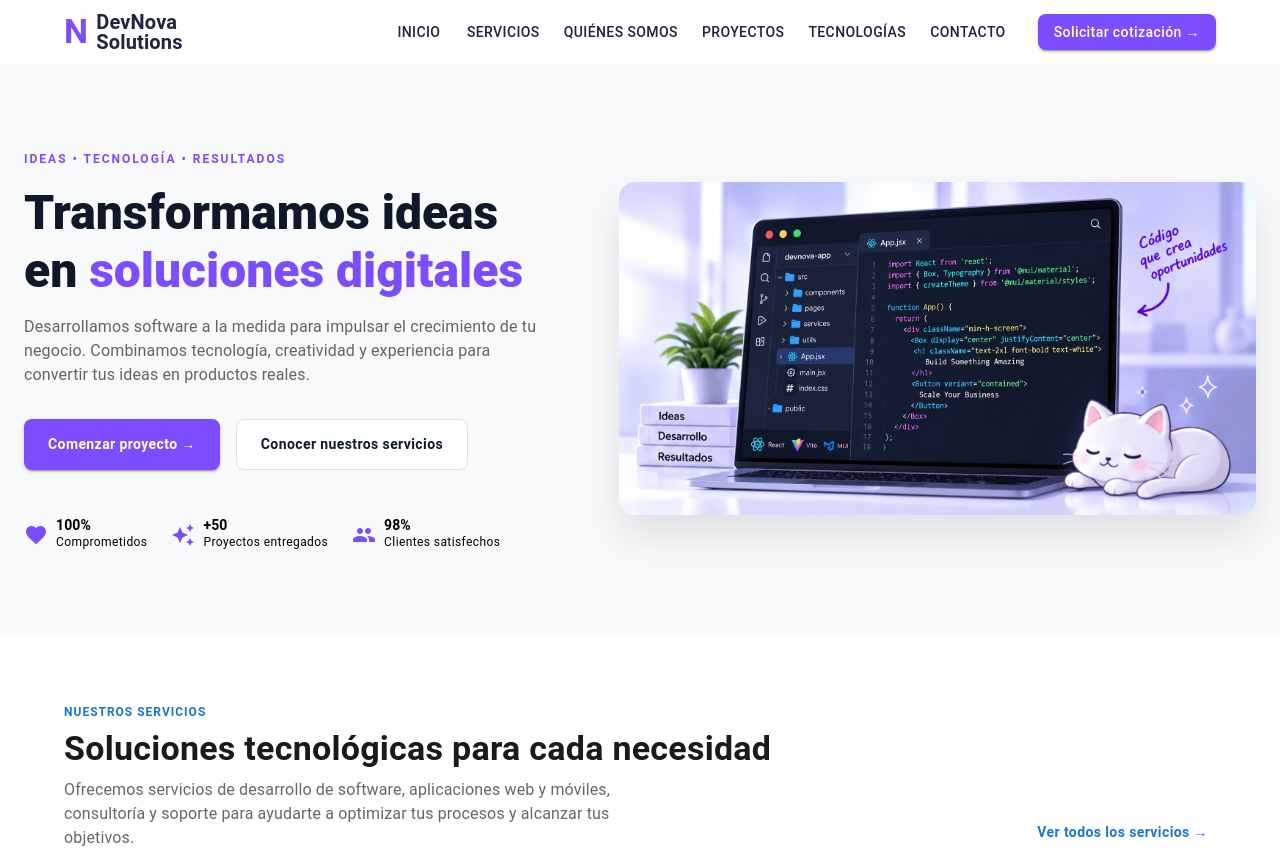
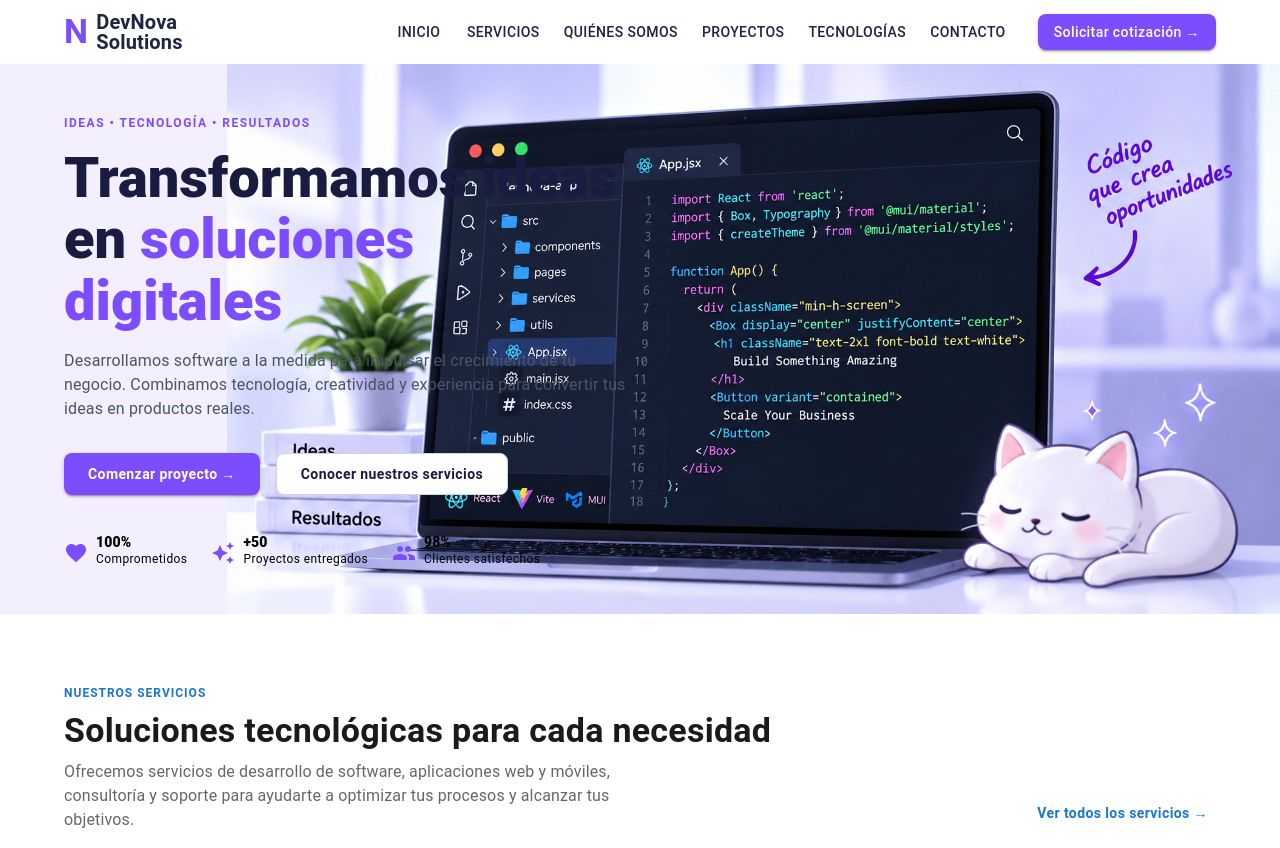
Before and after one commit to jessicahernandezt/dev-nova-solutions, a React (Vite) app: page / in a window 1280 px wide. Shown: the top 848 px of the page. Built offline with nearby package versions, Linux system fonts and the light colour scheme.

Commit message:
style: hero ajustado

```diff
--- a/src/components/Hero.jsx
+++ b/src/components/Hero.jsx
@@ -5,72 +5,67 @@ import PeopleIcon from '@mui/icons-material/People';
 
 function Hero() {
   return (
-    <Box sx={{ backgroundColor: '#F8F9FA', py: 10 }}>
-      <Container maxWidth="xl">
-        <Box sx={{ display: 'flex', flexDirection: { xs: 'column', md: 'row' }, alignItems: 'center', gap: { xs: 4, md: 8 } }}>
+    <Box
+      sx={{
+        backgroundColor: '#F4EFFF',
+        backgroundImage: 'url("/hero.png")',
+        backgroundSize: 'contain',
+        backgroundPosition: 'right center',
+        backgroundRepeat: 'no-repeat',
+        minHeight: '550px',
+        display: 'flex',
+        alignItems: 'center',
+        pt: { xs: 8, md: 0 },
+        pb: { xs: 8, md: 0 }
+      }}
+    >
+      <Container maxWidth="lg">
+        <Box sx={{ maxWidth: { xs: '100%', md: '50%' } }}>
 
-          <Box sx={{ flex: 1, maxWidth: { md: '550px' } }}>
-            <Typography variant="overline" sx={{ color: '#7c4dff', fontWeight: 700, letterSpacing: 2 }}>
+          <Typography variant="overline" sx={{ color: '#7c4dff', fontWeight: 700, letterSpacing: 1.5 }}>
             IDEAS • TECNOLOGÍA • RESULTADOS
           </Typography>
 
-            <Typography variant="h3" sx={{ fontWeight: 800, color: '#0f172a', mt: 1, mb: 2, lineHeight: 1.2 }}>
+          <Typography variant="h3" sx={{ fontWeight: 800, color: '#1A1B41', mt: 1, mb: 2, lineHeight: 1.1, fontSize: { xs: '2.5rem', md: '3.5rem' } }}>
             Transformamos ideas <br />
             en <span style={{ color: '#7c4dff' }}>soluciones digitales</span>
           </Typography>
 
-            <Typography variant="body1" sx={{ color: 'text.secondary', mb: 4 }}>
+          <Typography variant="body1" sx={{ color: '#4b5563', mb: 4 }}>
             Desarrollamos software a la medida para impulsar el crecimiento de tu negocio. Combinamos tecnología, creatividad y experiencia para convertir tus ideas en productos reales.
           </Typography>
 
-            <Box sx={{ display: 'flex', gap: 2, mb: 6 }}>
-              <Button variant="contained" sx={{ backgroundColor: '#7c4dff', textTransform: 'none', fontWeight: 600, px: 3, py: 1.5, borderRadius: 2 }}>
+          <Box sx={{ display: 'flex', gap: 2, mb: 5 }}>
+            <Button variant="contained" sx={{ backgroundColor: '#7c4dff', textTransform: 'none', fontWeight: 600, px: 3, py: 1, borderRadius: 2 }}>
               Comenzar proyecto →
             </Button>
-              <Button variant="outlined" sx={{ textTransform: 'none', fontWeight: 600, px: 3, py: 1.5, borderRadius: 2, color: '#0f172a', borderColor: '#e0e0e0', backgroundColor: 'white' }}>
+            <Button variant="outlined" sx={{ textTransform: 'none', fontWeight: 600, px: 3, py: 1, borderRadius: 2, color: '#1A1B41', borderColor: '#d1d5db', backgroundColor: '#fff' }}>
               Conocer nuestros servicios
             </Button>
           </Box>
 
-            <Box sx={{ display: 'flex', gap: 3, alignItems: 'center' }}>
+          <Box sx={{ display: 'flex', gap: 3, alignItems: 'center', flexWrap: 'wrap' }}>
             <Box sx={{ display: 'flex', alignItems: 'center', gap: 1 }}>
               <FavoriteIcon sx={{ color: '#7c4dff' }} />
               <Box>
-                  <Typography variant="subtitle2" sx={{ fontWeight: 700, lineHeight: 1 }}>100%</Typography>
+                <Typography variant="subtitle2" sx={{ fontWeight: 800, lineHeight: 1 }}>100%</Typography>
                 <Typography variant="caption" color="text.secondary">Comprometidos</Typography>
               </Box>
             </Box>
             <Box sx={{ display: 'flex', alignItems: 'center', gap: 1 }}>
               <AutoAwesomeIcon sx={{ color: '#7c4dff' }} />
               <Box>
-                  <Typography variant="subtitle2" sx={{ fontWeight: 700, lineHeight: 1 }}>+50</Typography>
+                <Typography variant="subtitle2" sx={{ fontWeight: 800, lineHeight: 1 }}>+50</Typography>
                 <Typography variant="caption" color="text.secondary">Proyectos entregados</Typography>
               </Box>
             </Box>
             <Box sx={{ display: 'flex', alignItems: 'center', gap: 1 }}>
               <PeopleIcon sx={{ color: '#7c4dff' }} />
               <Box>
-                  <Typography variant="subtitle2" sx={{ fontWeight: 700, lineHeight: 1 }}>98%</Typography>
+                <Typography variant="subtitle2" sx={{ fontWeight: 800, lineHeight: 1 }}>98%</Typography>
                 <Typography variant="caption" color="text.secondary">Clientes satisfechos</Typography>
               </Box>
             </Box>
-            </Box>
-          </Box>
-
-          <Box sx={{ flex: 1.2, display: 'flex', justifyContent: 'flex-end', width: '100%' }}>
-            <Box
-              component="img"
-              src="/hero.png"
-              alt="Hero Dev Nova"
-              sx={{
-                width: '100%',
-                height: 'auto',
-                maxHeight: '550px',
-                borderRadius: 4,
-                objectFit: 'cover',
-                boxShadow: '0 20px 40px rgba(0,0,0,0.1)'
-              }}
-            />
           </Box>
 
         </Box>
```
Lines whose indentation alone changed are shown as unchanged.
